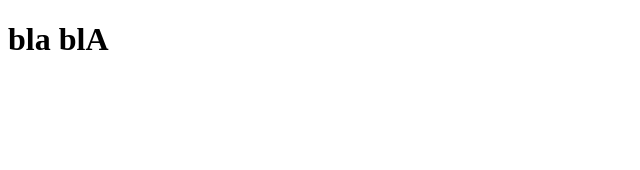
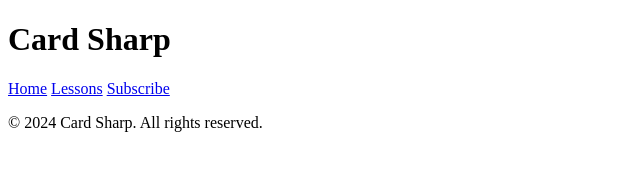
Before and after one commit to VaagenIM-CardSharp/poker-lessons-web, a website built with Vite: page index.html in a window 1280 px wide. Shown: the whole page, without its empty margins (0-640 px from the left). Built offline with nearby package versions, Linux system fonts and the light colour scheme.

Commit message:
Add initial layout and SCSS structure for Card Sharp
Updated index.html with a new header, navigation, main content sections, and footer for the Card Sharp site. Added initial SCSS partials for base, layout, and page styles, and configured main.scss to import these partials for modular styling.

```diff
--- a/index.html
+++ b/index.html
@@ -4,11 +4,47 @@
     <meta charset="UTF-8" />
     <link rel="icon" type="image/svg+xml" href="/vite.svg" />
     <meta name="viewport" content="width=device-width, initial-scale=1.0" />
-    <title>poker-lessons-web</title>
+    <title>Card Sharp</title>
   </head>
-  <body>
-    <div id="app"></div>
+  <body class="page">
+    <!-- Header Section -->
+    <header class="header">
+      <h1>Card Sharp</h1>
+      <nav class="nav">
+        <a href="/">Home</a>
+        <a href="#">Lessons</a>
+        <a href="#">Subscribe</a>
+      </nav>
+    </header>
+    <!-- Main Content Section -->
+
+    <main class="main">
+      <div class="container">
+        <div class="main__content">
+
+    <!-- Flip Cards Section -->
+          <section
+          class="flip-cards"
+          id="flip-cards">
+          </section>
+
+    <!-- Lessons Section -->
+          <section
+          class="lessons"
+          id="lessons">
+          </section>
+
+    <!-- Subscribe Section -->
+          <section
+          class="subscribe"
+          id="subscribe">
+        </section>
+        </div>
+      </div>
+    </main>
+    <footer class="footer">
+      <p>&copy; 2024 Card Sharp. All rights reserved.</p>
+    </footer>
     <script type="module" src="/src/main.js"></script>
-    <h1>bla blA</h1>
   </body>
 </html>
```
Also changed, not shown: src/styles/main.scss (+17 -0 lines), src/styles/base/_animations.scss (added), src/styles/base/_globals.scss (added), src/styles/base/_mixins.scss (added), src/styles/base/_typography.scss (added), src/styles/base/_variables.scss (added), src/styles/layout/_footer.scss (added), src/styles/layout/_grid.scss (added), src/styles/layout/_header.scss (added), src/styles/layout/_layout.scss (added), src/styles/pages/_home.scss (added).
